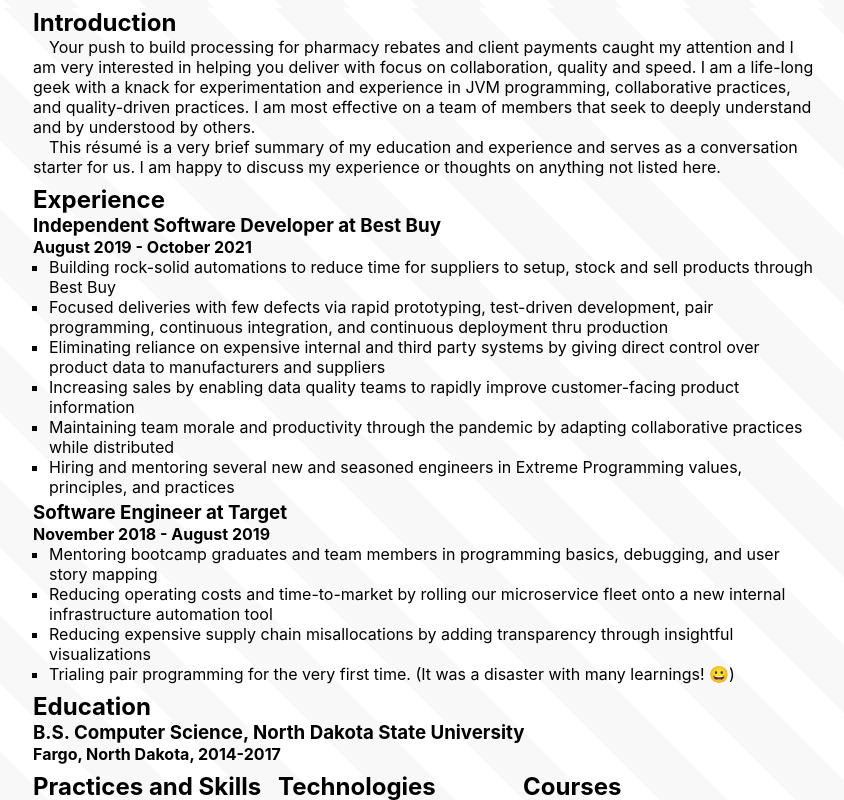
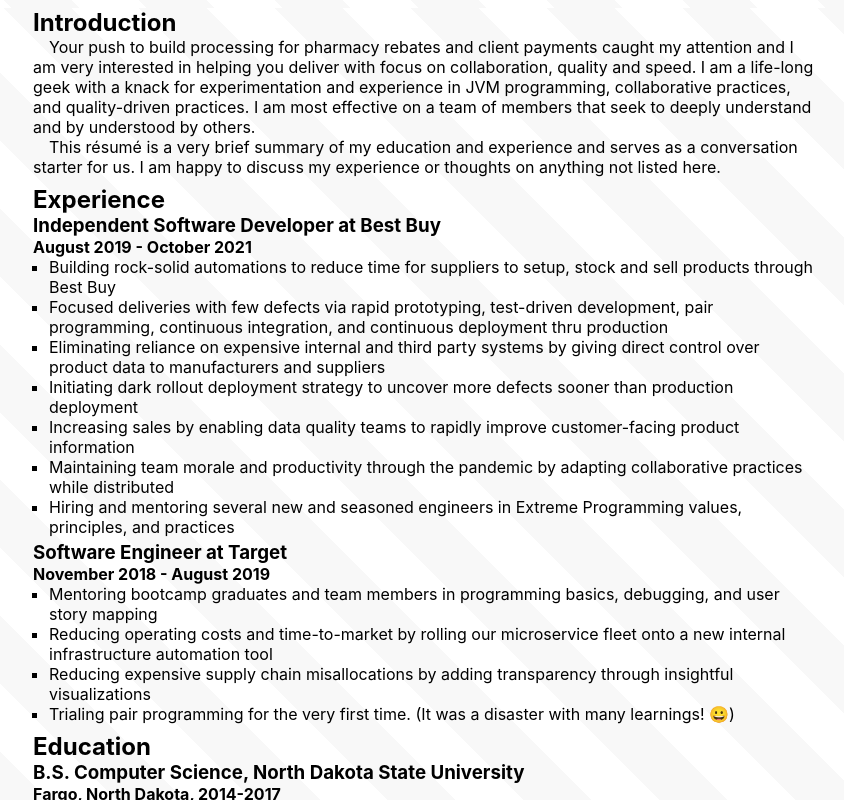
Before and after one commit to arctair/resume, a React (Create React App) app in the folder webapp/: page /prime in a window 1280 px wide. Shown: the top 800 px of the page, without its empty margins (215-1059 px from the left). Built offline with nearby package versions, Linux system fonts and the light colour scheme.

Commit message:
add dark rollout experience

```diff
--- a/webapp/src/resumes/Prime.tsx
+++ b/webapp/src/resumes/Prime.tsx
@@ -52,6 +52,10 @@ export default function App() {
               Eliminating reliance on expensive internal and third party
               systems by giving direct control over product data to
               manufacturers and suppliers
+            </li>
+            <li>
+              Initiating dark rollout deployment strategy to uncover more
+              defects sooner than production deployment
             </li>
             <li>
               Increasing sales by enabling data quality teams to rapidly
```
